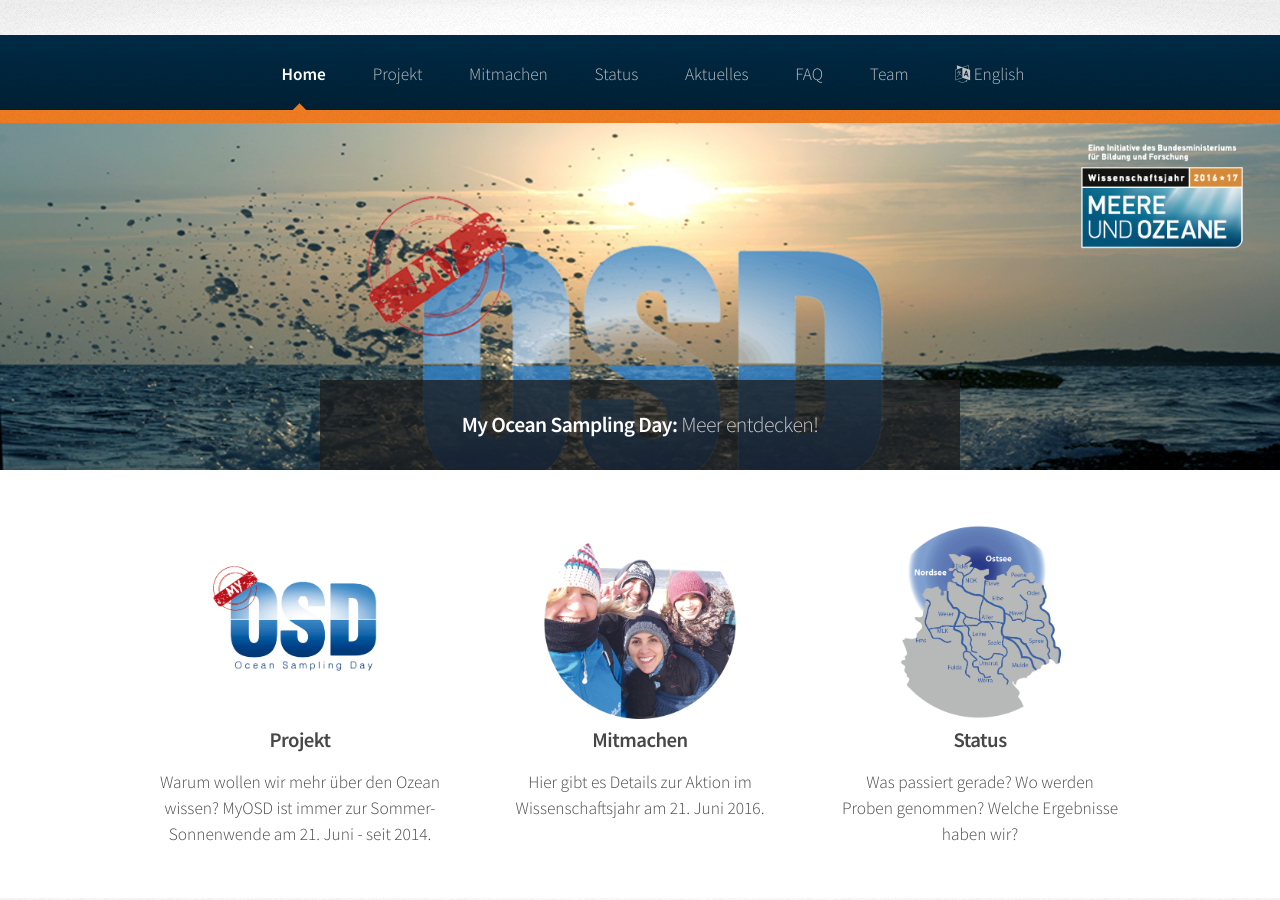
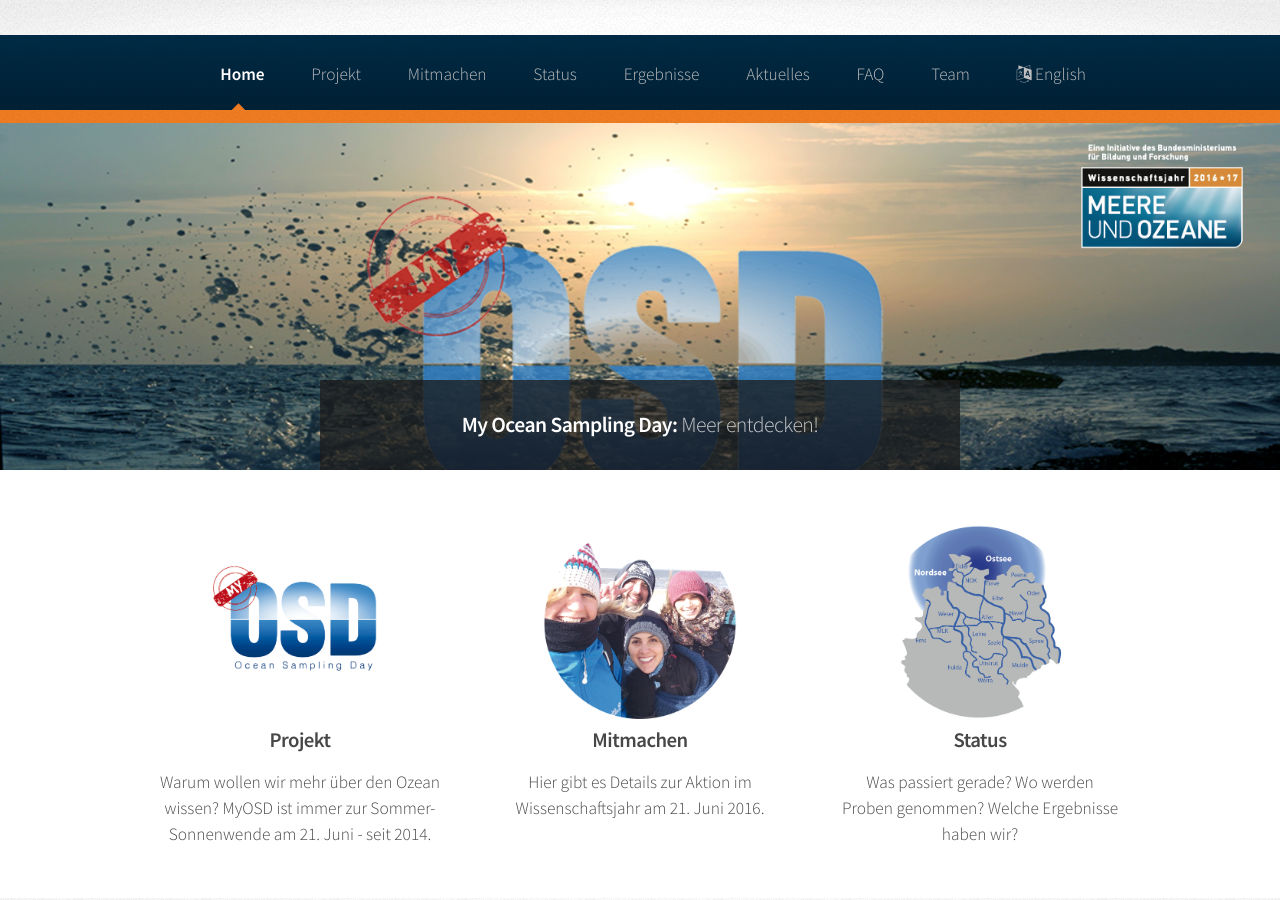
Before and after one commit to myosd/myosd.github.io, a Jekyll site: the page built from index.html, in a window 1280 px wide and 900 px high. Built offline with Jekyll 4.4.1, drawn with Linux system fonts in a browser that asks for light colours.

Commit message:
Added myosd viewer to navigation bar

```diff
--- a/_includes/header.html
+++ b/_includes/header.html
@@ -38,6 +38,7 @@
               <li {% if current[1] == 'projekt' %}class="current"{% endif %}><a href="{{ site.baseurl }}/projekt">Projekt</a></li>
               <li {% if current[1] == 'mitmachen' %}class="current"{% endif %}><a href="{{ site.baseurl }}/mitmachen">Mitmachen</a></li>
               <li {% if current[1] == 'status' %}class="current"{% endif %}><a href="{{ site.baseurl }}/status">Status</a></li>
+              <li {% if current[1] == 'ergebnisse' or current[1] == 'results' %}class="current"{% endif %}><a href="{{ site.baseurl }}/ergebnisse/browser/">Ergebnisse</a></li>
               <li {% if current[1] == 'aktuelles' %}class="current"{% endif %}><a href="{{ site.baseurl }}/aktuelles">Aktuelles</a></li>
               <li {% if current[1] == 'faq' %}class="current"{% endif %}><a href="{{ site.baseurl }}/faq">FAQ</a></li>
               <li {% if current[1] == 'team' %}class="current"{% endif %}><a href="{{ site.baseurl }}/team">Team</a></li>
```
